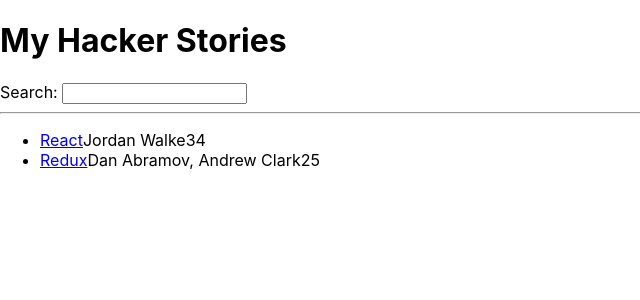
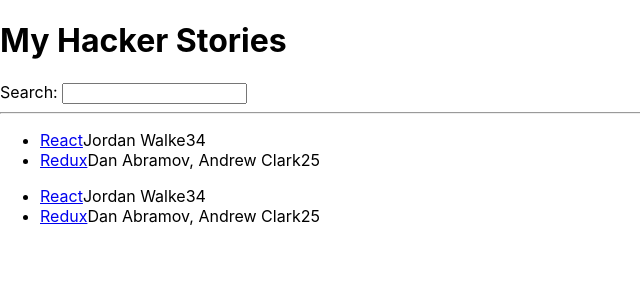
Before and after one commit to RyanDelos/hacker-stories, a React (Create React App) app: page / in a window 1280 px wide. Shown: the top 300 px of the page, without its empty margins (0-640 px from the left). Built offline with nearby package versions, Linux system fonts and the light colour scheme.

Commit message:
refactor to arrow function

```diff
--- a/src/App.js
+++ b/src/App.js
@@ -1,5 +1,6 @@
 import * as React from 'react';
 
+// Array Element
 const list = [
   {
     title: 'React',
@@ -19,19 +20,36 @@
   },
 ];
 
-function Search() {
+// component definition
+const App = () => {
+  return (
+    <div>
+      <h1>My Hacker Stories</h1>
+      <Search />
+      <hr />
+      {/* creating an instance of List */}
+      <List />
+      {/* creating an instance of List */}
+      <List />
+    </div>
+  );
+};
+
+// component definition
+const Search = () => {
   return (
     <div>
       <label htmlFor="search">Search: </label>
       <input id="search" type="text" />
     </div>
   );
-}
+};
 
-function List() {
+// component definition
+const List = () => {
   return (
     <ul>
-      {list.map(function (item) {
+      {list.map((item) => {
         return (
           <li key={item.objectID}>
             <span>
@@ -45,17 +63,6 @@
       })}
     </ul>
   );
-}
-
-function App() {
-  return (
-    <div>
-      <h1>My Hacker Stories</h1>
-      <Search />
-      <hr />
-      <List /> {/* Call the List component */}
-    </div>
-  );
-}
+};
 
 export default App;
```
